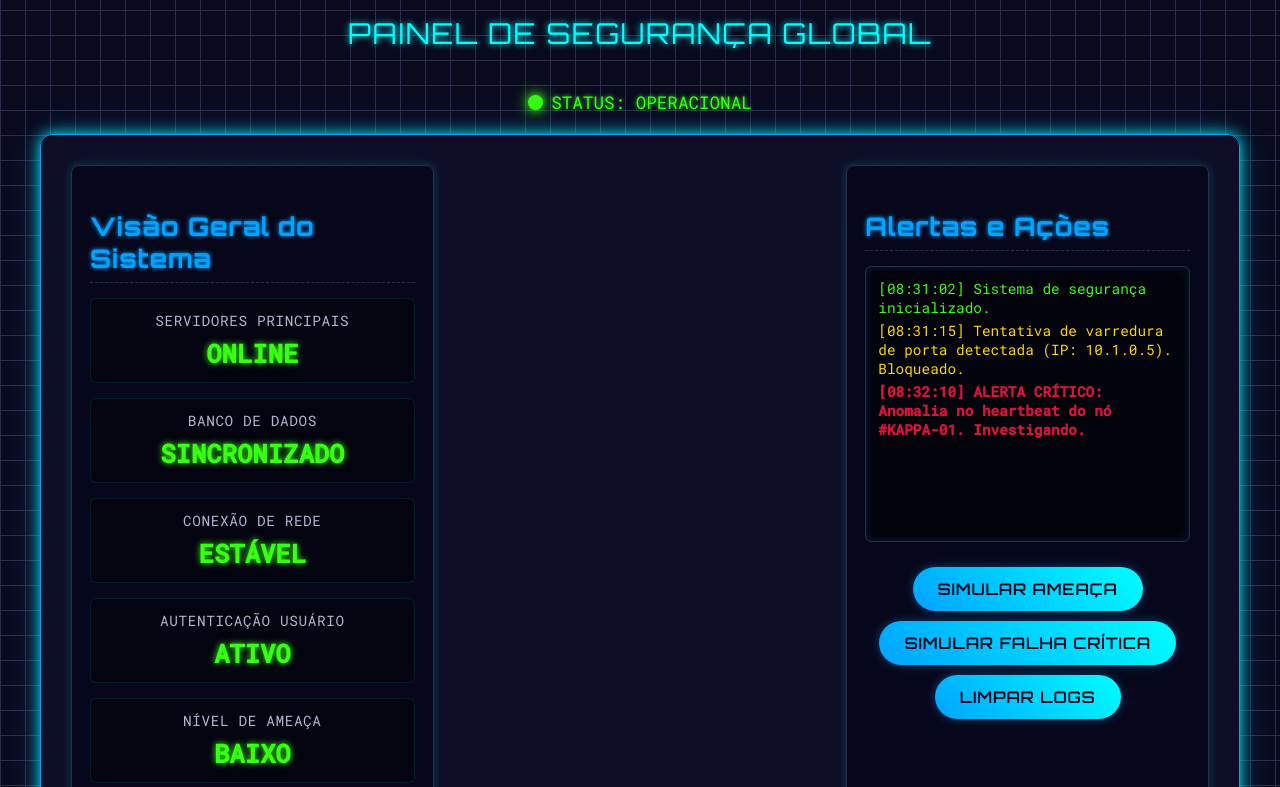
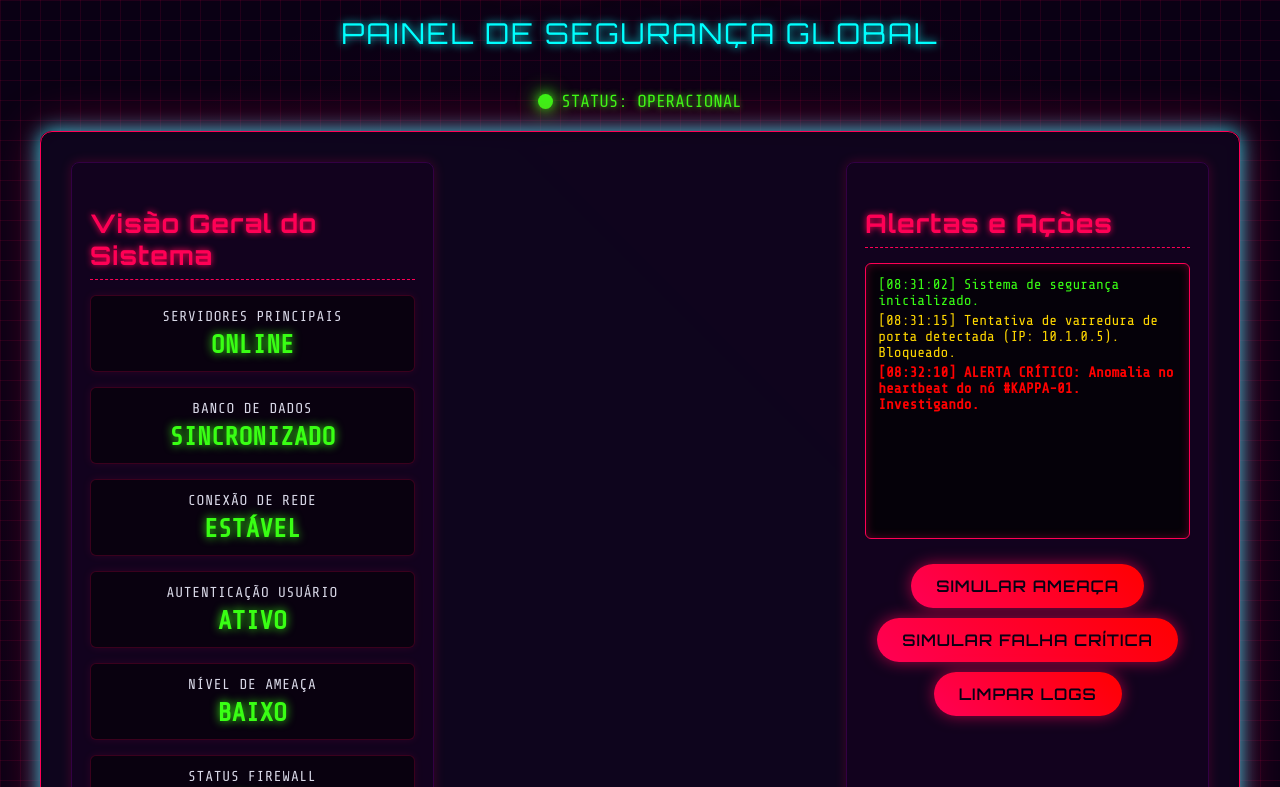
Before and after one commit to Testando0/security, a plain HTML site: page index.html in a window 1280 px wide. Shown: the part 140-927 px from the top of the page. Drawn offline with nearby package versions, Linux system fonts and the light colour scheme.

Commit message:
Update index.html

```diff
--- a/index.html
+++ b/index.html
@@ -3,22 +3,22 @@
 <head>
     <meta charset="UTF-8">
     <meta name="viewport" content="width=device-width, initial-scale=1.0">
-    <title>REDMUSIC - Painel de Segurança (Tech)</title>
-    <link href="https://fonts.googleapis.com/css2?family=Orbitron:wght@400;600;700&family=Roboto+Mono:wght@400;500&display=swap" rel="stylesheet">
+    <title>REDMUSIC - Painel de Segurança (Futurista Vermelho)</title>
+    <link href="https://fonts.googleapis.com/css2?family=Orbitron:wght@400;600;700&family=Share+Tech+Mono&display=swap" rel="stylesheet">
     <style>
         /* Variáveis de Cores e Fontes */
         :root {
-            --cor-principal: #00A3FF; /* Azul Claro Tecnológico */
-            --cor-fundo: #0A0A1F;     /* Fundo Escuro Quase Preto/Azul Marinho */
-            --cor-texto: #E0E0FF;     /* Branco Gelo */
-            --cor-acento: #00FFFF;    /* Ciano Neon para Destaque */
-            --cor-sucesso: #39FF14;   /* Verde Neon */
-            --cor-alerta: #FFD700;    /* Amarelo Ouro */
-            --cor-erro: #FF4500;      /* Laranja Avermelhado */
-            --cor-critico: #DC143C;   /* Vermelho Carmesim */
-            --cor-borda-escura: #2C2C4A; /* Cinza azulado para bordas internas */
+            --cor-principal: #FF0055;     /* Vermelho Neon principal (REDMUSIC) */
+            --cor-fundo: #0A0014;         /* Fundo roxo/preto muito escuro */
+            --cor-texto: #F0F0FF;         /* Branco Gelo */
+            --cor-acento: #00FFFF;        /* Ciano Neon para Destaque */
+            --cor-sucesso: #39FF14;       /* Verde Neon */
+            --cor-alerta: #FFD700;        /* Amarelo Ouro */
+            --cor-erro: #FF4500;          /* Laranja Avermelhado */
+            --cor-critico: #FF0000;       /* Vermelho puro para crítico */
+            --cor-borda-escura: #330044;  /* Roxo escuro para bordas internas */
             --fonte-titulo: 'Orbitron', sans-serif;
-            --fonte-corpo: 'Roboto Mono', monospace; /* Fonte monoespaçada para logs e dados */
+            --fonte-corpo: 'Share Tech Mono', monospace; /* Fonte mais "techy" */
             --transicao-rapida: all 0.2s ease-in-out;
         }
 
@@ -26,149 +26,222 @@
         body {
             background-color: var(--cor-fundo);
             color: var(--cor-texto);
-            font-family: var(--fonte-corpo); /* Usar Roboto Mono para o corpo */
+            font-family: var(--fonte-corpo);
             margin: 0;
-            padding: 15px; /* Menos padding para celular */
+            padding: 15px;
             display: flex;
             flex-direction: column;
             align-items: center;
             min-height: 100vh;
             text-align: center;
+            /* Fundo com grid mais intenso e brilho sutil */
             background-image:
-                linear-gradient(to right, var(--cor-borda-escura) 1px, transparent 1px),
-                linear-gradient(to bottom, var(--cor-borda-escura) 1px, transparent 1px);
-            background-size: 25px 25px; /* Grid mais denso */
+                linear-gradient(to right, rgba(255, 0, 85, 0.1) 1px, transparent 1px),
+                linear-gradient(to bottom, rgba(255, 0, 85, 0.1) 1px, transparent 1px);
+            background-size: 20px 20px;
+            position: relative;
             overflow-x: hidden;
         }
+        body::before {
+            content: '';
+            position: absolute;
+            top: 0; left: 0; right: 0; bottom: 0;
+            background: radial-gradient(circle at center, rgba(255, 0, 85, 0.05) 0%, transparent 70%);
+            pointer-events: none;
+            z-index: -1;
+        }
+
 
         /* Container Principal do Painel */
         .dashboard-container {
-            background: rgba(15, 15, 40, 0.98); /* Fundo do container mais escuro */
-            padding: 25px; /* Menos padding */
+            background: rgba(15, 0, 25, 0.98); /* Fundo do container roxo escuro */
+            padding: 25px;
             border-radius: 12px;
-            box-shadow: 0 0 40px rgba(0, 163, 255, 0.2), 0 0 15px var(--cor-acento);
+            box-shadow: 0 0 50px rgba(255, 0, 85, 0.4), 0 0 20px var(--cor-acento); /* Brilho vermelho/ciano */
             border: 1px solid var(--cor-principal);
             max-width: 1200px;
             width: 100%;
             box-sizing: border-box;
             margin-top: 20px;
             display: grid;
-            grid-template-columns: 1fr; /* Coluna única para celular */
-            gap: 20px; /* Menor espaçamento */
+            grid-template-columns: 1fr;
+            gap: 20px;
+            position: relative;
+            overflow: hidden; /* Para os efeitos de borda */
+        }
+        /* Efeito de borda pulsante */
+        .dashboard-container::before {
+            content: '';
+            position: absolute;
+            top: -2px; left: -2px; right: -2px; bottom: -2px;
+            background: linear-gradient(45deg, var(--cor-principal), var(--cor-acento), var(--cor-principal));
+            background-size: 400% 400%;
+            z-index: -1;
+            filter: blur(8px);
+            animation: border-pulse 8s ease infinite;
+            border-radius: 14px;
+        }
+
+        @keyframes border-pulse {
+            0% { background-position: 0% 50%; }
+            50% { background-position: 100% 50%; }
+            100% { background-position: 0% 50%; }
         }
 
         /* Títulos */
         h1 {
             font-family: var(--fonte-titulo);
             color: var(--cor-principal);
-            font-size: 2.2em; /* Ajuste para celular */
+            font-size: 2.2em;
             margin-bottom: 8px;
-            text-shadow: 0 0 15px rgba(0, 163, 255, 0.6);
-            letter-spacing: 4px;
+            text-shadow: 0 0 20px var(--cor-principal), 0 0 10px rgba(255, 0, 85, 0.8);
+            letter-spacing: 6px; /* Mais espaçamento */
             font-weight: 700;
-            animation: pulse-blue-h1 2s infinite alternate;
+            animation: neon-h1 1.5s ease-in-out infinite alternate;
         }
 
-        @keyframes pulse-blue-h1 {
-            from { text-shadow: 0 0 12px var(--cor-principal), 0 0 20px var(--cor-principal); }
-            to { text-shadow: 0 0 10px var(--cor-principal), 0 0 18px var(--cor-principal), 0 0 30px rgba(0, 163, 255, 0.8); }
+        @keyframes neon-h1 {
+            from { text-shadow: 0 0 10px var(--cor-principal), 0 0 20px var(--cor-principal), 0 0 30px var(--cor-principal); }
+            to { text-shadow: 0 0 15px var(--cor-principal), 0 0 25px var(--cor-principal), 0 0 40px rgba(255, 0, 85, 1); }
         }
 
         h2 {
             font-family: var(--fonte-titulo);
             color: var(--cor-acento);
-            font-size: 1.2em; /* Ajuste para celular */
+            font-size: 1.2em;
             margin-bottom: 25px;
-            text-shadow: 0 0 6px var(--cor-acento);
-            letter-spacing: 1.5px;
+            text-shadow: 0 0 8px var(--cor-acento);
+            letter-spacing: 2px;
             font-weight: 400;
         }
 
         /* Seções do Painel */
         .section {
-            background: rgba(0, 0, 15, 0.5); /* Fundo mais escuro para seções */
+            background: rgba(20, 0, 30, 0.7); /* Fundo roxo escuro com transparência */
             border: 1px solid var(--cor-borda-escura);
             border-radius: 8px;
-            padding: 18px; /* Menos padding */
-            box-shadow: 0 0 10px rgba(0, 255, 255, 0.2);
+            padding: 18px;
+            box-shadow: 0 0 12px rgba(255, 0, 85, 0.2);
             text-align: left;
+            position: relative;
+            overflow: hidden;
         }
+        /* Efeito de glitch sutil */
+        .section::before {
+            content: '';
+            position: absolute;
+            top: 0; left: 0; right: 0; bottom: 0;
+            background: linear-gradient(rgba(255,255,255,0.05) 0%, rgba(255,255,255,0) 100%);
+            opacity: 0.1;
+            animation: glitch-line 10s infinite;
+            pointer-events: none;
+        }
+        @keyframes glitch-line {
+            0% { transform: translateY(-100%); opacity: 0.05; }
+            1% { transform: translateY(100%); opacity: 0.05; }
+            2% { transform: translateY(-100%); opacity: 0.05; }
+            3% { transform: translateY(100%); opacity: 0.05; }
+            4% { transform: translateY(-100%); opacity: 0.05; }
+            5% { transform: translateY(100%); opacity: 0.05; }
+            6% { transform: translateY(0%); opacity: 0; }
+            100% { transform: translateY(0%); opacity: 0; }
+        }
+
 
         .section h3 {
             font-family: var(--fonte-titulo);
             color: var(--cor-principal);
-            font-size: 1.3em; /* Ajuste para celular */
+            font-size: 1.3em;
             margin-bottom: 12px;
-            border-bottom: 1px dashed var(--cor-borda-escura);
+            border-bottom: 1px dashed var(--cor-principal); /* Borda em vermelho */
             padding-bottom: 8px;
-            text-shadow: 0 0 4px var(--cor-principal);
-            letter-spacing: 0.8px;
+            text-shadow: 0 0 6px var(--cor-principal);
+            letter-spacing: 1px;
         }
 
         /* Grid de Status */
         .status-grid {
             display: grid;
-            grid-template-columns: repeat(auto-fit, minmax(140px, 1fr)); /* Mais compacto para celular */
-            gap: 12px; /* Menor espaçamento */
+            grid-template-columns: repeat(auto-fit, minmax(140px, 1fr));
+            gap: 12px;
             margin-top: 15px;
         }
 
         .status-item {
-            background: rgba(0, 0, 0, 0.4);
+            background: rgba(0, 0, 0, 0.5); /* Fundo mais escuro para os itens */
             border-radius: 6px;
             padding: 12px;
             display: flex;
             flex-direction: column;
             align-items: center;
             justify-content: center;
-            border: 1px solid rgba(0, 255, 255, 0.1);
+            border: 1px solid rgba(255, 0, 85, 0.2); /* Borda sutil vermelha */
+            box-shadow: 0 0 8px rgba(255, 0, 85, 0.1); /* Brilho sutil */
             transition: var(--transicao-rapida);
         }
 
         .status-item:hover {
-            transform: translateY(-3px);
-            box-shadow: 0 0 15px var(--cor-acento), 0 0 8px var(--cor-principal);
+            transform: translateY(-5px) scale(1.02);
+            box-shadow: 0 0 25px var(--cor-acento), 0 0 15px var(--cor-principal);
+            border-color: var(--cor-acento);
         }
 
         .status-item .label {
-            font-size: 0.85em; /* Ajuste para celular */
+            font-size: 0.85em;
             color: var(--cor-texto);
             margin-bottom: 6px;
             text-transform: uppercase;
-            letter-spacing: 0.6px;
-            opacity: 0.8;
+            letter-spacing: 0.8px;
+            opacity: 0.9;
         }
 
         .status-item .value {
-            font-size: 1.4em; /* Ajuste para celular */
+            font-size: 1.4em;
             font-weight: 600;
             color: var(--cor-sucesso);
-            text-shadow: 0 0 6px var(--cor-sucesso);
+            text-shadow: 0 0 8px var(--cor-sucesso);
+            animation: status-pulse-green 1s infinite alternate;
+        }
+        @keyframes status-pulse-green {
+            from { text-shadow: 0 0 5px var(--cor-sucesso); opacity: 0.8; }
+            to { text-shadow: 0 0 10px var(--cor-sucesso); opacity: 1; }
         }
 
         .status-item.alert .value {
             color: var(--cor-alerta);
-            text-shadow: 0 0 6px var(--cor-alerta);
+            text-shadow: 0 0 8px var(--cor-alerta);
+            animation: status-pulse-yellow 1s infinite alternate;
+        }
+         @keyframes status-pulse-yellow {
+            from { text-shadow: 0 0 5px var(--cor-alerta); opacity: 0.8; }
+            to { text-shadow: 0 0 10px var(--cor-alerta); opacity: 1; }
         }
 
+
         .status-item.error .value {
-            color: var(--cor-erro);
-            text-shadow: 0 0 6px var(--cor-erro);
+            color: var(--cor-critico);
+            text-shadow: 0 0 8px var(--cor-critico);
+            animation: status-pulse-red 0.8s infinite alternate;
         }
+        @keyframes status-pulse-red {
+            from { text-shadow: 0 0 5px var(--cor-critico); opacity: 0.8; }
+            to { text-shadow: 0 0 10px var(--cor-critico); opacity: 1; }
+        }
+
 
         /* Console de Logs */
         .log-console {
-            background: rgba(0, 0, 0, 0.6);
-            border: 1px solid var(--cor-borda-escura);
+            background: rgba(0, 0, 0, 0.7); /* Fundo mais escuro para os consoles */
+            border: 1px solid var(--cor-principal); /* Borda vermelha principal */
             border-radius: 6px;
             padding: 12px;
-            height: 200px; /* Altura fixa para celular */
+            height: 200px;
             overflow-y: auto;
             margin-top: 15px;
             font-family: var(--fonte-corpo);
-            font-size: 0.8em; /* Fonte menor para logs */
+            font-size: 0.8em;
             color: var(--cor-sucesso);
-            box-shadow: inset 0 0 8px rgba(0, 163, 255, 0.2);
+            box-shadow: inset 0 0 10px rgba(255, 0, 85, 0.3); /* Brilho interno */
             text-align: left;
         }
 
@@ -177,22 +250,22 @@
             width: 6px;
         }
         .log-console::-webkit-scrollbar-track {
-            background: rgba(0, 0, 0, 0.3);
+            background: rgba(255, 0, 85, 0.1); /* Track vermelho sutil */
             border-radius: 10px;
         }
         .log-console::-webkit-scrollbar-thumb {
-            background: var(--cor-acento);
+            background: var(--cor-principal); /* Scrollbar vermelha */
             border-radius: 10px;
             border: 1px solid var(--cor-fundo);
         }
         .log-console::-webkit-scrollbar-thumb:hover {
-            background: var(--cor-principal);
+            background: var(--cor-acento); /* Hover ciano */
         }
 
         .log-entry {
             margin-bottom: 4px;
-            white-space: pre-wrap; /* Permite quebras de linha em textos longos */
-            word-wrap: break-word; /* Quebra palavras para evitar overflow */
+            white-space: pre-wrap;
+            word-wrap: break-word;
         }
         .log-entry.info { color: var(--cor-sucesso); }
         .log-entry.warn { color: var(--cor-alerta); }
@@ -205,90 +278,90 @@
             display: flex;
             flex-wrap: wrap;
             justify-content: center;
-            gap: 10px; /* Menor espaçamento entre botões */
+            gap: 10px;
         }
 
         .action-button {
-            background: linear-gradient(45deg, var(--cor-principal), var(--cor-acento));
+            background: linear-gradient(45deg, var(--cor-principal), var(--cor-critico)); /* Gradiente vermelho */
             color: var(--cor-fundo);
             border: none;
-            padding: 10px 20px; /* Menor padding */
+            padding: 10px 20px;
             border-radius: 25px;
             font-family: var(--fonte-titulo);
-            font-size: 0.9em; /* Ajuste para celular */
+            font-size: 0.9em;
             font-weight: 600;
-            letter-spacing: 0.8px;
+            letter-spacing: 1px;
             cursor: pointer;
-            box-shadow: 0 0 10px rgba(0, 163, 255, 0.4);
+            box-shadow: 0 0 15px rgba(255, 0, 85, 0.6);
             transition: var(--transicao-rapida);
             text-transform: uppercase;
         }
 
         .action-button:hover {
-            transform: scale(1.03);
-            box-shadow: 0 0 20px var(--cor-acento), 0 0 10px var(--cor-principal);
+            transform: scale(1.05);
+            box-shadow: 0 0 25px var(--cor-acento), 0 0 15px var(--cor-principal); /* Hover ciano/vermelho */
             background: linear-gradient(45deg, var(--cor-acento), var(--cor-principal));
         }
 
         .action-button:active {
             transform: scale(0.97);
-            box-shadow: 0 0 8px var(--cor-acento);
+            box-shadow: 0 0 10px var(--cor-principal);
         }
 
         /* Indicador de Status Geral */
         .system-status {
             margin-top: 15px;
-            font-size: 1em; /* Ajuste para celular */
+            font-size: 1em;
             color: var(--cor-sucesso);
             display: flex;
             align-items: center;
             justify-content: center;
-            text-shadow: 0 0 4px var(--cor-sucesso);
+            text-shadow: 0 0 6px var(--cor-sucesso);
         }
 
         .system-status.alert {
             color: var(--cor-alerta);
-            text-shadow: 0 0 4px var(--cor-alerta);
+            text-shadow: 0 0 6px var(--cor-alerta);
         }
 
         .system-status.error {
             color: var(--cor-critico);
-            text-shadow: 0 0 4px var(--cor-critico);
+            text-shadow: 0 0 6px var(--cor-critico);
         }
 
         .status-indicator-light {
-            width: 12px; /* Menor */
-            height: 12px; /* Menor */
+            width: 12px;
+            height: 12px;
             border-radius: 50%;
             background-color: var(--cor-sucesso);
-            box-shadow: 0 0 8px var(--cor-sucesso), 0 0 15px var(--cor-sucesso);
+            box-shadow: 0 0 10px var(--cor-sucesso), 0 0 20px var(--cor-sucesso);
             margin-right: 8px;
             animation: pulse-green 1.5s infinite alternate;
         }
 
         .system-status.alert .status-indicator-light {
             background-color: var(--cor-alerta);
-            box-shadow: 0 0 8px var(--cor-alerta), 0 0 15px var(--cor-alerta);
+            box-shadow: 0 0 10px var(--cor-alerta), 0 0 20px var(--cor-alerta);
             animation: pulse-yellow 1.5s infinite alternate;
         }
 
         .system-status.error .status-indicator-light {
             background-color: var(--cor-critico);
-            box-shadow: 0 0 8px var(--cor-critico), 0 0 15px var(--cor-critico);
+            box-shadow: 0 0 10px var(--cor-critico), 0 0 20px var(--cor-critico);
             animation: pulse-red 1s infinite alternate;
         }
 
         @keyframes pulse-green {
-            from { opacity: 0.7; box-shadow: 0 0 6px var(--cor-sucesso), 0 0 12px var(--cor-sucesso); }
-            to { opacity: 1; box-shadow: 0 0 9px var(--cor-sucesso), 0 0 18px var(--cor-sucesso); }
+            from { opacity: 0.7; box-shadow: 0 0 8px var(--cor-sucesso), 0 0 16px var(--cor-sucesso); }
+            to { opacity: 1; box-shadow: 0 0 12px var(--cor-sucesso), 0 0 24px var(--cor-sucesso); }
         }
         @keyframes pulse-yellow {
-            from { opacity: 0.7; box-shadow: 0 0 6px var(--cor-alerta), 0 0 12px var(--cor-alerta); }
-            to { opacity: 1; box-shadow: 0 0 9px var(--cor-alerta), 0 0 18px var(--cor-alerta); }
+            from { opacity: 0.7; box-shadow: 0 0 8px var(--cor-alerta), 0 0 16px var(--cor-alerta); }
+            to { opacity: 1; box-shadow: 0 0 12px var(--cor-alerta), 0 0 24px var(--cor-alerta); }
         }
         @keyframes pulse-red {
-            from { opacity: 0.7; box-shadow: 0 0 6px var(--cor-critico), 0 0 12px var(--cor-critico); }
-            to { opacity: 1; box-shadow: 0 0 9px var(--cor-critico), 0 0 18px var(--cor-critico); }
+            from { opacity: 0.7; box-shadow: 0 0 8px var(--cor-critico), 0 0 16px var(--cor-critico); }
+            to { opacity: 1; box-shadow: 0 0 12px var(--cor-critico), 0 0 24px var(--cor-critico); }
         }
 
         /* MEDIA QUERIES para Telas Maiores */
@@ -306,10 +379,10 @@
             .dashboard-container {
                 padding: 30px;
                 gap: 25px;
-                grid-template-columns: 1fr 1fr; /* Duas colunas em telas médias */
+                grid-template-columns: 1fr 1fr;
             }
             .section.logs {
-                grid-column: 1 / -1; /* Logs ocupa a largura total */
+                grid-column: 1 / -1;
             }
             .status-grid {
                 grid-template-columns: repeat(auto-fit, minmax(160px, 1fr));
@@ -322,15 +395,15 @@
             h2 { font-size: 1.8em; }
             .section h3 { font-size: 1.6em; }
             .dashboard-container {
-                grid-template-columns: 2fr 1fr; /* Volta para 2 colunas principais, logs como seção própria */
+                grid-template-columns: 2fr 1fr;
             }
             .section.alerts-actions {
                 grid-column: 2;
-                grid-row: 1 / span 2; /* Alertas e Ações ocupa 2 linhas */
+                grid-row: 1 / span 2;
             }
             .section.logs {
-                grid-column: 1; /* Logs ao lado da visão geral */
-                height: auto; /* Altura flexível */
+                grid-column: 1;
+                height: auto;
             }
              .status-grid {
                 grid-template-columns: repeat(auto-fit, minmax(180px, 1fr));
@@ -339,14 +412,14 @@
 
          @media (min-width: 1200px) {
             .dashboard-container {
-                grid-template-columns: 1fr 1fr 1fr; /* Três colunas em telas grandes */
+                grid-template-columns: 1fr 1fr 1fr;
             }
             .section.alerts-actions {
                 grid-column: 3;
-                grid-row: 1 / span 2; /* Alertas e Ações na terceira coluna, ocupando 2 linhas */
+                grid-row: 1 / span 2;
             }
             .section.logs {
-                grid-column: 1 / span 2; /* Logs ocupa as duas primeiras colunas */
+                grid-column: 1 / span 2;
             }
         }
 
@@ -432,21 +505,18 @@
             const timestamp = new Date().toLocaleTimeString('pt-BR', { hour12: false });
             entry.textContent = `[${timestamp}] ${message}`;
             consoleElement.appendChild(entry);
-            consoleElement.scrollTop = consoleElement.scrollHeight; // Rolar para o final
+            consoleElement.scrollTop = consoleElement.scrollHeight;
         }
 
         function updateGlobalStatus() {
             let hasCriticalError = false;
             let hasMajorAlert = false;
-            let hasMinorAlert = false;
 
-            // Verificar classes de erro e alerta nos itens de status
-            if (firewallStatus.classList.contains('error') || serverStatus.classList.contains('error')) {
+            if (firewallStatus.classList.contains('error') || serverStatus.classList.contains('error') || dbStatus.classList.contains('error')) {
                 hasCriticalError = true;
             } else if (threatLevel.classList.contains('alert') || networkStatus.classList.contains('alert')) {
                 hasMajorAlert = true;
             }
-            // Adicionar lógica para outros estados de alerta se necessário
 
             if (hasCriticalError) {
                 systemGlobalStatus.className = 'system-status error';
@@ -541,15 +611,14 @@
             const randomMessage = logMessages[Math.floor(Math.random() * logMessages.length)];
             const randomChance = Math.random();
             let randomType = 'info';
-            if (randomChance < 0.08) randomType = 'warn'; // 8% chance de warning
-            else if (randomChance < 0.03) randomType = 'error'; // 3% chance de error
+            if (randomChance < 0.08) randomType = 'warn';
+            else if (randomChance < 0.03) randomType = 'error';
 
             addLog(systemLogConsole, randomMessage, randomType);
         }
 
-        setInterval(generateRandomLog, 2500); // Gera um log a cada 2.5 segundos
+        setInterval(generateRandomLog, 2500);
 
-        // Inicializa o status global
         updateGlobalStatus();
     </script>
 
```
